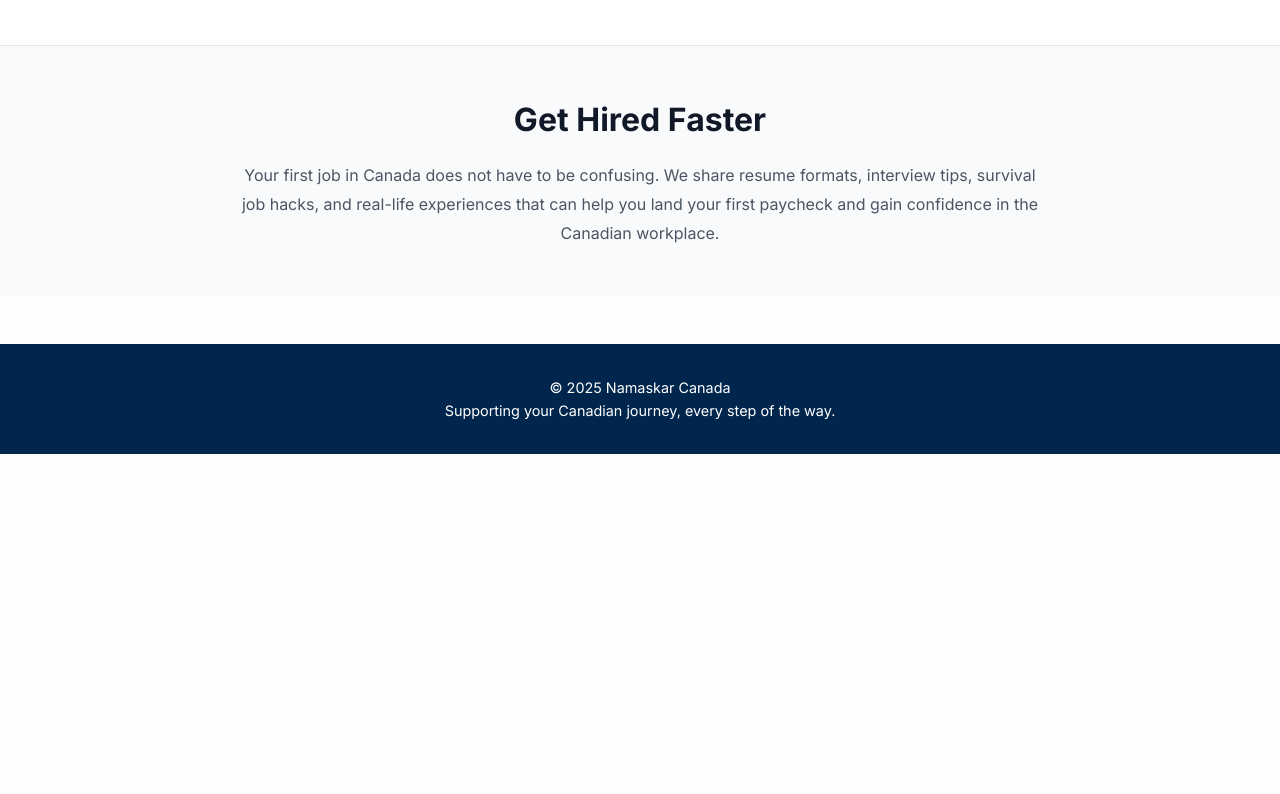
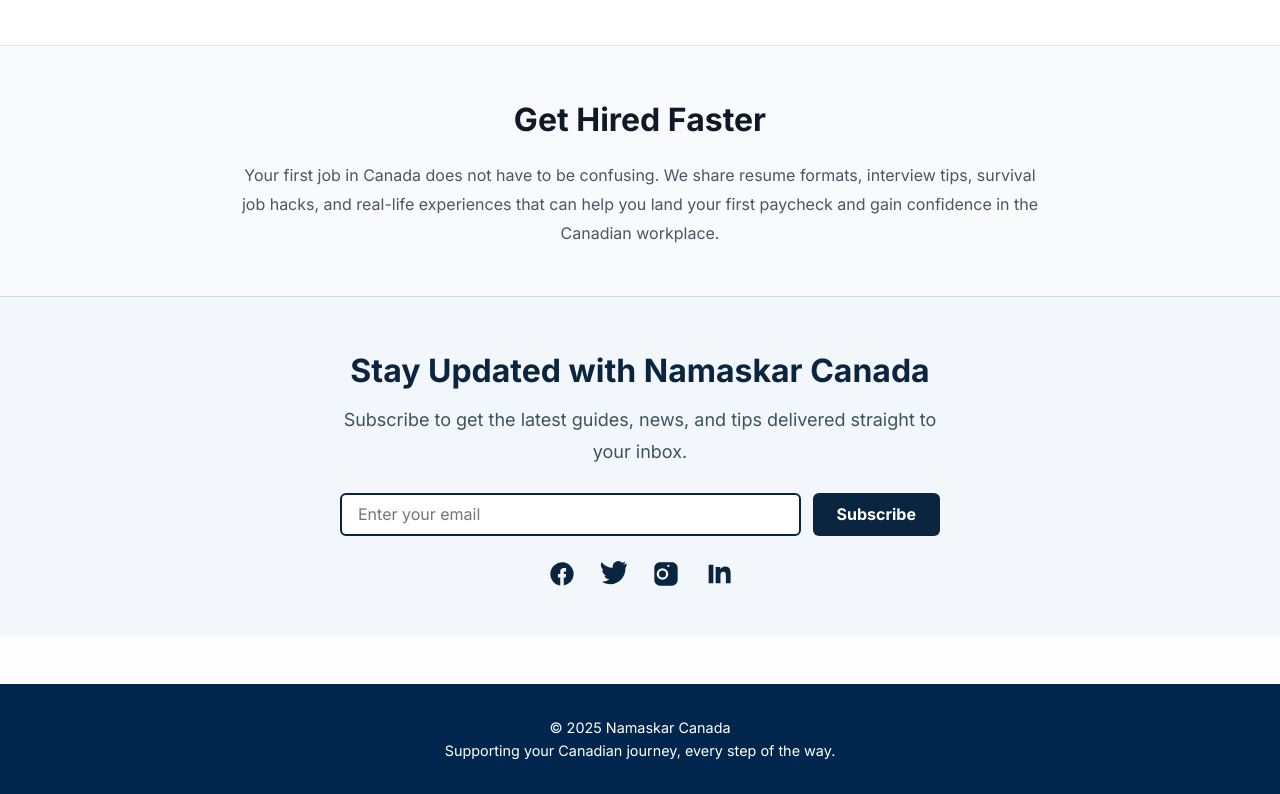
Before and after one commit to ruchitrathode/Namaskar-Canada, a plain HTML site: page index.html in a window 1280 px wide. Shown: the part 2833-3627 px from the top of the page. Before the commit the page ends 3287 px from the top, so only its background shows below. Drawn offline with Linux system fonts and the light colour scheme.

Commit message:
Home Page - Stay Updated Section

```diff
--- a/index.html
+++ b/index.html
@@ -171,6 +171,38 @@
 <!-- END: ADDITIONAL SEO CONTENT BLOCKS -->
 <!-- ========================== -->
 
+<!-- subscribe Bar -->
+
+<!-- ============================ -->
+<!-- Stay Updated + Social Media -->
+<!-- ============================ -->
+
+<section id="stay-updated">
+  <div class="content-container">
+    <h2>Stay Updated with Namaskar Canada</h2>
+    <p>Subscribe to get the latest guides, news, and tips delivered straight to your inbox.</p>
+    <form id="stay-updated-form">
+      <input type="email" placeholder="Enter your email" required />
+      <button type="submit">Subscribe</button>
+    </form>
+    <div class="social-icons" aria-label="Social media links">
+      <a href="https://www.facebook.com/yourpage" target="_blank" rel="noopener" aria-label="Facebook">
+        <svg class="icon" viewBox="0 0 24 24"><path d="M22 12a10 10 0 1 0-11.5 9.9v-7h-2v-3h2v-2c0-2 1.2-3 3-3h2v3h-1c-.7 0-1 .3-1 1v1h2l-.3 3h-1.7v7A10 10 0 0 0 22 12z"/></svg>
+      </a>
+      <a href="https://twitter.com/yourhandle" target="_blank" rel="noopener" aria-label="Twitter">
+        <svg class="icon" viewBox="0 0 24 24"><path d="M23 3a10.9 10.9 0 0 1-3.1.9 4.8 4.8 0 0 0 2.1-2.7 9.7 9.7 0 0 1-3 1.2 4.7 4.7 0 0 0-8 4.3 13.2 13.2 0 0 1-9.6-4.8 4.7 4.7 0 0 0 1.4 6.3A4.5 4.5 0 0 1 2 8.5v.1a4.7 4.7 0 0 0 3.7 4.6 4.7 4.7 0 0 1-2 .1 4.7 4.7 0 0 0 4.4 3.3 9.4 9.4 0 0 1-5.7 2 9.7 9.7 0 0 1-1.1 0 13.3 13.3 0 0 0 7.2 2.1c8.6 0 13.3-7.1 13.3-13.3 0-.2 0-.3 0-.5A9.6 9.6 0 0 0 23 3z"/></svg>
+      </a>
+      <a href="https://www.instagram.com/yourhandle" target="_blank" rel="noopener" aria-label="Instagram">
+        <svg class="icon" viewBox="0 0 24 24"><path d="M7 2C4.2 2 2 4.2 2 7v10c0 2.8 2.2 5 5 5h10c2.8 0 5-2.2 5-5V7c0-2.8-2.2-5-5-5H7zm7 2a1 1 0 1 1 0 2 1 1 0 0 1 0-2zm-5 3a5 5 0 1 1 0 10 5 5 0 0 1 0-10zm0 2a3 3 0 1 0 .001 6.001A3 3 0 0 0 9 9z"/></svg>
+      </a>
+      <a href="https://www.linkedin.com/in/yourhandle" target="_blank" rel="noopener" aria-label="LinkedIn">
+        <svg class="icon" viewBox="0 0 24 24"><path d="M4 4h4v16H4V4zm2 0a2 2 0 1 1 0 4 2 2 0 0 1 0-4zm4 2h4v2h.1c.6-1.2 2-2.5 4-2.5 4 0 4.7 2.6 4.7 6V20h-4v-6.4c0-1.5-.1-3.5-2.2-3.5-2.2 0-2.5 1.7-2.5 3.4V20H10V6z"/></svg>
+      </a>
+    </div>
+  </div>
+</section>
+
+
   <footer>
     <p>© 2025 Namaskar Canada</p>
     <p>Supporting your Canadian journey, every step of the way.</p>
--- a/script.js
+++ b/script.js
@@ -35,3 +35,26 @@ menuToggle.addEventListener("click", () => {
   menuToggle.setAttribute("aria-expanded", String(!isExpanded));
   navMenu.classList.toggle("show");
 });
+
+//  ============================
+//  Stay Updated + Social Media
+//  ============================
+
+document.getElementById('stay-updated-form').addEventListener('submit', function(e) {
+  e.preventDefault();
+  const input = this.querySelector('input[type="email"]');
+  const email = input.value.trim();
+  if (email) {
+    let msg = this.querySelector('.thank-you-message');
+    if (!msg) {
+      msg = document.createElement('p');
+      msg.className = 'thank-you-message';
+      msg.style.color = '#0a2540';
+      msg.style.marginTop = '1rem';
+      msg.style.fontWeight = '600';
+      this.appendChild(msg);
+    }
+    msg.textContent = `🎉 Thanks for subscribing, ${email}!`;
+    this.reset();
+  }
+});
--- a/style.css
+++ b/style.css
@@ -392,3 +392,91 @@ section p {
   color: #4b5563;
   line-height: 1.8;
 }
+
+
+/* Stay Updated Section */
+
+#stay-updated {
+  padding: 3rem 1rem;
+  background-color: #f3f6fb;
+  border-top: 1px solid #d1d9e6;
+  text-align: center;
+}
+
+#stay-updated .content-container {
+  max-width: 600px;
+  margin: 0 auto;
+}
+
+#stay-updated h2 {
+  font-size: 2rem;
+  font-weight: 700;
+  color: #0a2540;
+  margin-bottom: 0.5rem;
+}
+
+#stay-updated p {
+  color: #3b5360;
+  font-size: 1.125rem;
+  margin-bottom: 1.5rem;
+}
+
+#stay-updated form {
+  display: flex;
+  justify-content: center;
+  gap: 0.75rem;
+  flex-wrap: wrap;
+}
+
+#stay-updated input[type="email"] {
+  flex-grow: 1;
+  min-width: 200px;
+  padding: 0.6rem 1rem;
+  border: 2px solid #0a2540;
+  border-radius: 6px;
+  font-size: 1rem;
+  outline-offset: 2px;
+}
+
+#stay-updated button {
+  background-color: #0a2540;
+  color: white;
+  border: none;
+  padding: 0.6rem 1.5rem;
+  font-size: 1rem;
+  font-weight: 700;
+  border-radius: 6px;
+  cursor: pointer;
+  transition: background-color 0.3s ease;
+}
+
+#stay-updated button:hover,
+#stay-updated button:focus {
+  background-color: #093254;
+}
+
+.social-icons {
+  margin-top: 1.5rem;
+  display: flex;
+  justify-content: center;
+  gap: 1.5rem;
+}
+
+.social-icons a {
+  color: #0a2540;
+  transition: color 0.3s ease;
+  display: inline-flex;
+  align-items: center;
+  justify-content: center;
+}
+
+.social-icons a:hover,
+.social-icons a:focus {
+  color: #1e88e5;
+}
+
+.social-icons .icon {
+  width: 28px;
+  height: 28px;
+  fill: currentColor;
+}
```
